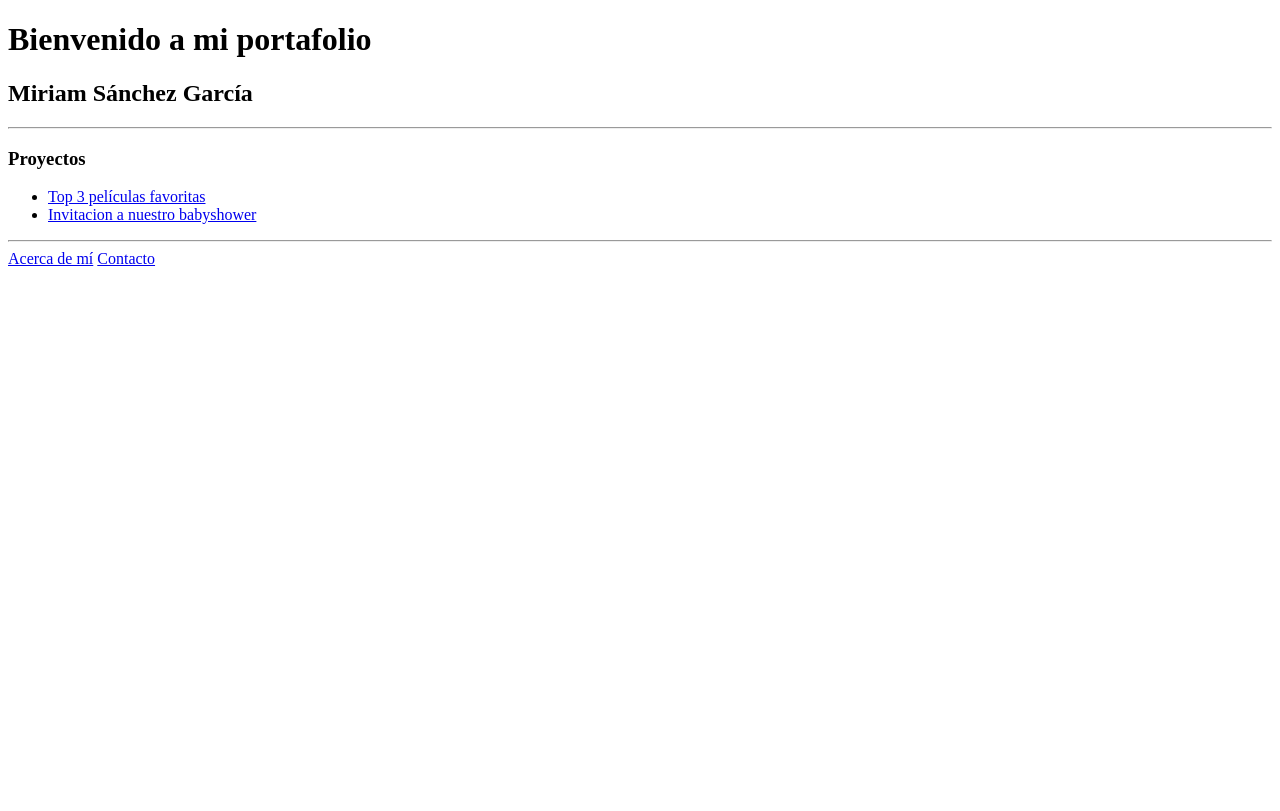
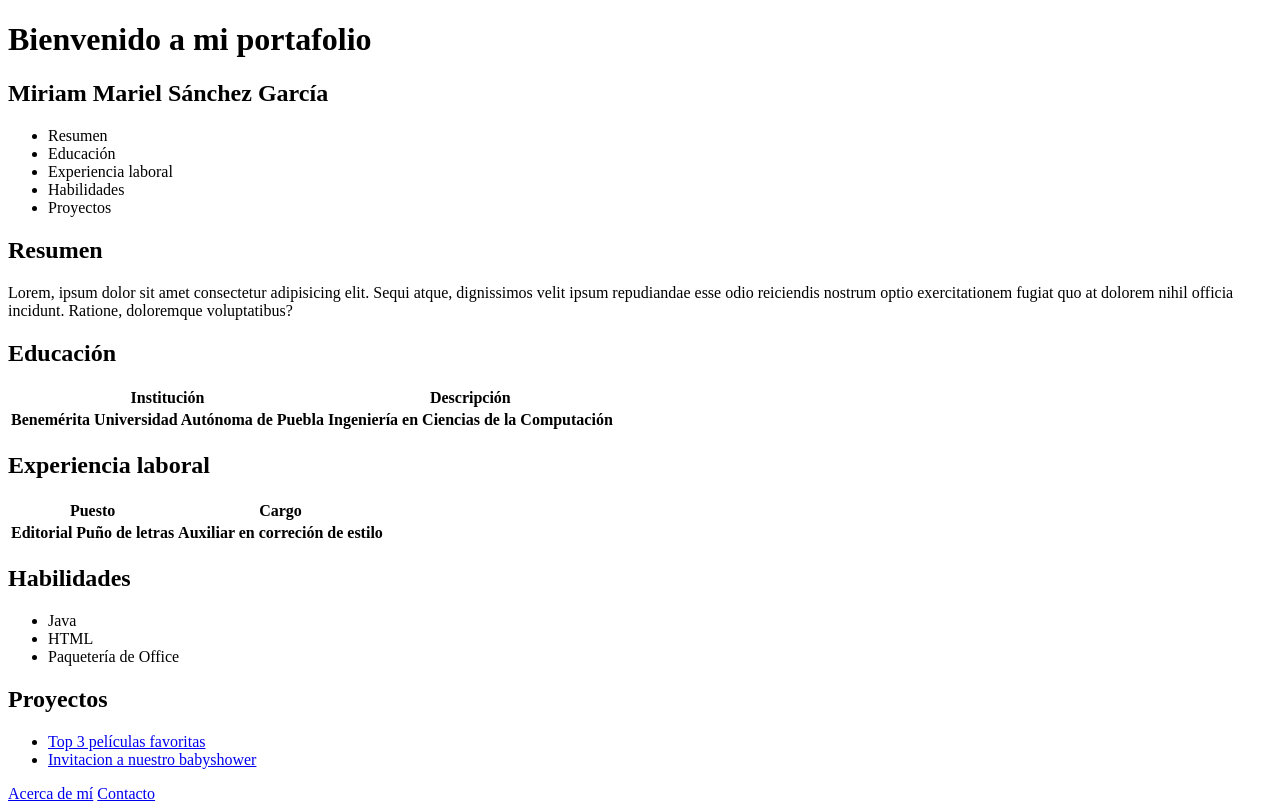
Before and after one commit to ElizaSan/html-portfolio, a plain HTML site: page index.html in a window 1280 px wide. Drawn offline with Linux system fonts and the light colour scheme.

Commit message:
Primer borrador de CV

```diff
--- a/index.html
+++ b/index.html
@@ -1,32 +1,95 @@
-<!-- TODO 1: Create the HTML Boilerplate -->
-
-<!-- TODO 2: Add Your previous projects' HTML into the public folder -->
-
-<!-- TODO 3: Take screenshots of your project previews and add the images to the images folder -->
-
-<!-- TODO 4: Add titles/subtitles etc. -->
-
-<!-- TODO 5: Add a link to the project pages -->
-
-<!-- TODO 6: Add images to show the project previews
-HINT for TODO 6: You can use the height attribute set to 200 to make the image smaller:
-https://developer.mozilla.org/en-US/docs/Web/HTML/Element/img#attr-height -->
-
-<!-- TODO 7: Add the Contact Me and About Me page links -->
-
 <!DOCTYPE html>
-<html lang="en">
+<html lang="es">
 <head>
     <meta charset="UTF-8">
     <meta name="viewport" content="width=device-width, initial-scale=1.0">
     <title>Mi portafolio</title>
 </head>
 <body>
+
+    <header>
         <h1>Bienvenido a mi portafolio</h1>
-    <h2>Miriam Sánchez García</h2>
-    <hr>
+        <h2>Miriam Mariel Sánchez García</h2>
+        <nav>
+            <ul>
+                <li>Resumen</li>
+                <li>Educación</li>
+                <li>Experiencia laboral</li>
+                <li>Habilidades</li>
+                <li>Proyectos</li>
+            </ul>
+        </nav>
 
-    <h3>Proyectos</h3>
+    </header>
+
+    <section>
+        <h2>Resumen</h2>
+        <p>Lorem, ipsum dolor sit amet consectetur adipisicing elit. Sequi atque, dignissimos velit ipsum repudiandae esse odio reiciendis nostrum optio exercitationem fugiat quo at dolorem nihil officia incidunt. Ratione, doloremque voluptatibus?</p>
+    </section>
+
+    <section>
+        <h2>Educación</h2>
+        <table>
+            <thead>
+                <tr>
+                    <th>
+                        Institución
+                    </th>
+                    <th>
+                        Descripción
+                    </th>
+                </tr>
+            </thead>
+            <tbody>
+                <tr>
+                    <th>
+                        Benemérita Universidad Autónoma de Puebla
+                    </th>
+                    <th>
+                        Ingeniería en Ciencias de la Computación
+                    </th>
+                </tr>
+            </tbody>
+        </table>
+    </section>
+
+    <section>
+        <h2>Experiencia laboral</h2>
+                <table>
+            <thead>
+                <tr>
+                    <th>
+                        Puesto
+                    </th>
+                    <th>
+                        Cargo
+                    </th>
+                </tr>
+            </thead>
+            <tbody>
+                <tr>
+                    <th>
+                        Editorial Puño de letras
+                    </th>
+                    <th>
+                        Auxiliar en correción de estilo
+                    </th>
+                </tr>
+            </tbody>
+        </table>
+    </section>
+
+    <section>
+        <h2>Habilidades</h2>
+        <ul>
+            <li>Java</li>
+            <li>HTML</li>
+            <li>Paquetería de Office</li>
+        </ul>
+    </section>
+
+    <section>
+        <h2>Proyectos</h2>
         <ul>
             <li>
                 <a href ="./public/movies.html">Top 3 películas favoritas</a>
@@ -37,10 +100,14 @@ https://developer.mozilla.org/en-US/docs/Web/HTML/Element/img#attr-height -->
 
             </li>
         </ul>
+    </section>
 
-    <hr>
+    <footer>
         <a href ="./public/about.html">Acerca de mí</a>
         <a href ="./public/contact.html">Contacto</a>
+    </footer>
+
+
 
 </body>
 </html>
```
Also changed, not shown: public/movies.html (+0 -28 lines). Lines whose indentation alone changed are shown as unchanged.
